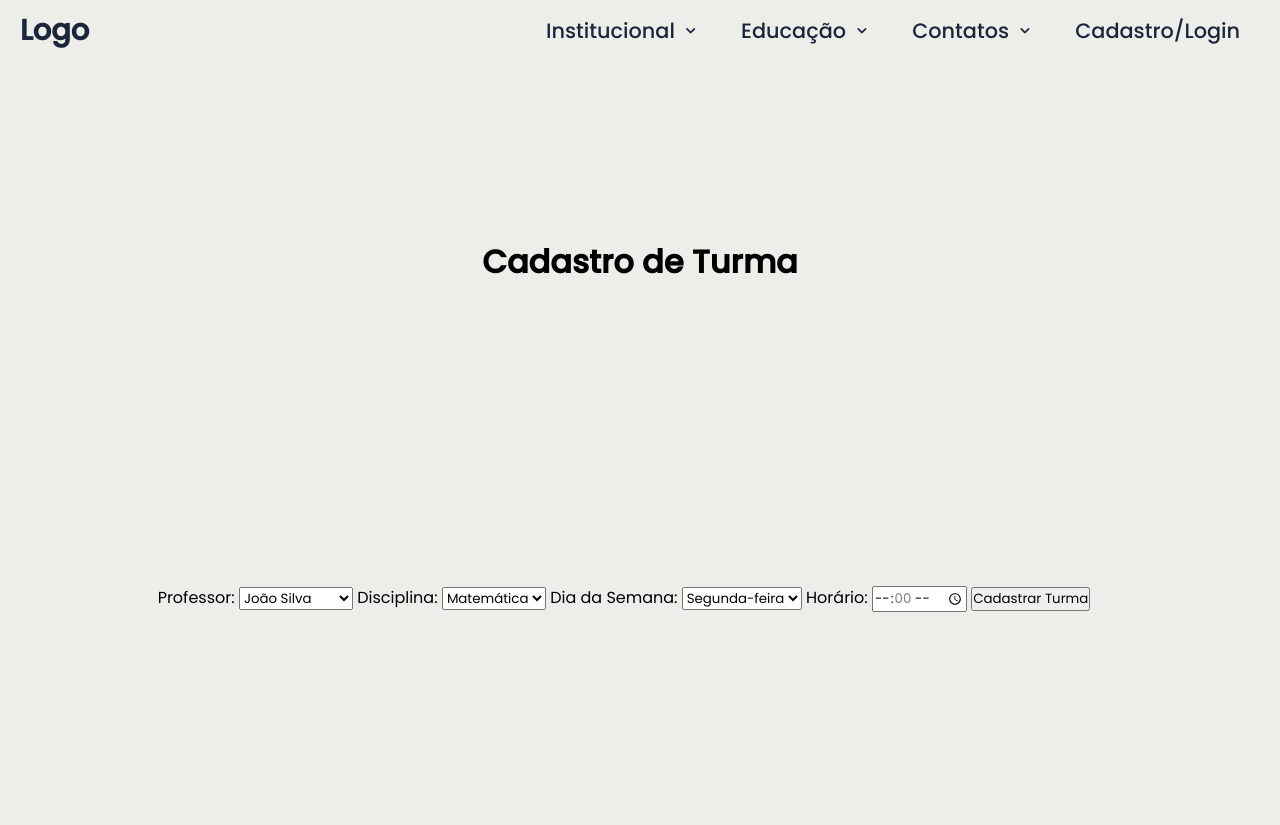
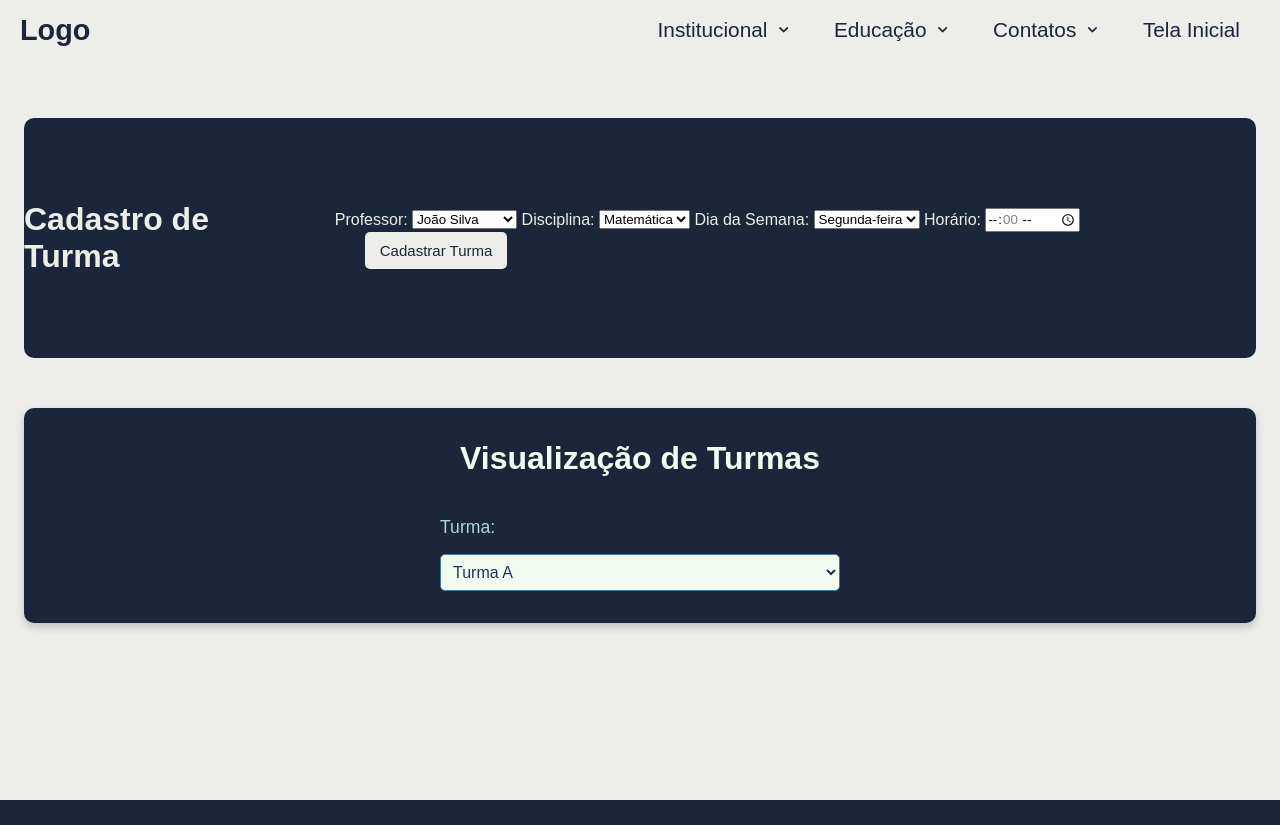
Before and after one commit to JolivanAbreu/School-Management-System, a PHP site: page /CTurmas.php in a window 1280 px wide. After the commit the page ends 800 px from the top, so only its background shows below. Run offline with PHP 8.4, Linux system fonts and the light colour scheme; data comes from the database, SQL or seed files in the repository.

Commit message:
Sistema de Gerenciamento Escolar

```diff
--- a/Sistema/Admin.php
+++ b/Sistema/Admin.php
@@ -81,7 +81,7 @@
                 <div class="card__data">
                     <span class="card__description">Gerenciamento</span>
                     <h2 class="card__title">Alunos</h2>
-                    <a href="./Alunos.php" class="card__button">Gerenciar...</a>
+                    <a href="./CAlunos.php" class="card__button">Gerenciar...</a>
                 </div>
             </article>
 
--- a/Sistema/CTurmas.php
+++ b/Sistema/CTurmas.php
@@ -19,11 +19,9 @@
     <script nomodule
         src="https://unpkg.com/ionicons@7.1.0/dist/ionicons/ionicons.js"></script>
 
-    <link rel="stylesheet" href="./css/School.css">
-    <link rel="stylesheet" href="./css/Cards.css">
-    <link rel="stylesheet" href="./css/Turma/Turma.css">
+    <link rel="stylesheet" href="./css/Turma/CTurma.css">
 
-    <title>Cadastro de Turmas</title>
+    <title>Gerenciamento de Turmas</title>
 </head>
 
 <body>
@@ -64,8 +62,8 @@
                         <li><a href="#">Fale Conosco</a></li>
                     </ul>
                 </li>
-                <li class="Nav-item"><a href="./Login.php"
-                        class="Nav-item">Cadastro/Login</a></li>
+                <li class="Nav-item"><a href="./Admin.php"
+                        class="Nav-item">Tela Inicial</a></li>
             </ul>
 
         </div>
@@ -73,10 +71,10 @@
     </header>
     <!-- NAVBAR -->
 
-    <!-- INFORMAÇÕES -->
+    <!-- CADASTRO -->
 
     <<div class="background-container">
-        <div class="container">
+        <div class="Container">
             <h1>Cadastro de Turma</h1>
             <form method="post" action="./php/Turma/CTurmaCadastro.php" id="form-turma">
                 <label for="professor">Professor:</label>
@@ -97,14 +95,28 @@
                 <label for="horario">Horário:</label>
                 <input type="time" id="horario" name="horario" step="3600">
 
-                <button type="submit">Cadastrar Turma</button>
+                <button type="submit" class="Button">Cadastrar Turma</button>
             </form>
 
             <div id="turmas-cadastradas"></div>
         </div>
         </div>
 
-    <!-- INFORMAÇÕES -->
+        <!-- CADASTRO -->
+
+        <!-- VISUALIZAÇÃO DAS TURMAS -->
+
+        <div class="VT">
+            <h1 class="VT_h1">Visualização de Turmas</h1>
+            <form method="post" action="./php/Aluno/CAluno.php" class="VT_Form">
+                <label for="turma" class="VT_Label">Turma:</label>
+                <select id="turma" name="turma">
+                    <?php include('./php/Turma/ListarTurmas.php'); ?>
+                </select>
+            </form>
+        </div>
+
+        <!-- VISUALIZAÇÃO DAS TURMAS -->
 
 
         <!-- BOTÃO DE ROLAGEM -->
--- /dev/null
+++ b/Sistema/css/Turma/CTurma.css
@@ -0,0 +1,198 @@
+* {
+    margin: 0;
+    padding: 0;
+    box-sizing: border-box;
+    font-family: 'Poppins', sans-serif;
+}
+
+body {
+    margin: 0;
+    padding: 0;
+    font-family: 'Poppins', sans-serif;
+    background: #edede9;
+}
+
+/*  NAVBAR  */
+/* NAVBAR*/
+.Navbar {
+    width: 100%;
+    position: fixed;
+    background: #edede9;
+    display: flex;
+    justify-content: space-between;
+    align-items: center;
+    height: 60px;
+    padding: 0 20px;
+    top: 0;
+    z-index: 1000;
+    transition: 0.3s ease-in-out;
+}
+
+.Logo {
+    font-size: 1.8em;
+    font-weight: 800;
+    text-decoration: none;
+    color: #1b263b;
+}
+
+.Nav-menu {
+    display: flex;
+    list-style: none;
+}
+
+.Nav-menu .Nav-item a {
+    height: 100%;
+    display: block;
+    color: #1b263b;
+    padding: 0 20px;
+    text-decoration: none;
+    font-size: 1.3em;
+    font-weight: 500;
+}
+
+.Nav-menu .Nav-item:hover a {
+    color: #1b263b;
+    background: #edede9;
+}
+
+.Nav-menu .Nav-item ul {
+    position: absolute;
+    list-style: none;
+    display: none;
+    padding: 5px 0;
+}
+
+.Nav-menu .Nav-item:hover ul {
+    display: block;
+    background: #edede9;
+}
+
+.Nav-menu .Nav-item ul li a {
+    color: #1b263b;
+    padding: 10px 20px;
+    display: block;
+}
+
+.Nav-menu .Nav-item ul li:hover a {
+    color: #edede9;
+    background: #1b263b;
+}
+
+/* Responsive Menu */
+.Hamburger {
+    display: none;
+    font-size: 2em;
+    cursor: pointer;
+    color: #1b263b;
+}
+
+/* Media Query for Responsiveness */
+@media screen and (max-width: 768px) {
+    .Nav-menu {
+        display: none;
+        flex-direction: column;
+        position: absolute;
+        top: 60px;
+        right: 0;
+        width: 100%;
+        background: #edede9;
+        z-index: 999;
+    }
+
+    .Nav-menu.active {
+        display: flex;
+    }
+
+    .Nav-item {
+        text-align: center;
+    }
+
+    .Hamburger {
+        display: block;
+    }
+}
+
+/*  NAVBAR  */
+
+
+/* CADASTRO */
+
+.Container {
+    display: flex;
+    justify-content: center;
+    align-items: center;
+    gap: 2rem;
+    margin-top: 100px;
+    margin-inline: 1.5rem;
+    height: 30vh;
+    border-radius: 10px;
+    color: #edede9;
+    background-color: #1b263b;
+}
+
+.Button {
+    background-color: #edede9;
+    color: #1b263b;
+    padding: 10px 15px;
+    border-radius: 5px;
+    margin-left: 30px;
+    border: none;
+    cursor: pointer;
+    font-size: 15px;
+}
+
+/* CADASTRO */
+
+/* VISUALIZAÇÃO DAS TURMAS */
+
+.VT {
+    display: flex;
+    flex-direction: column;
+    align-items: center;
+    gap: 1.5rem;
+    margin-top: 50px;
+    margin-inline: 1.5rem;
+    padding: 2rem;
+    border-radius: 10px;
+    color: #edede9;
+    background-color: #1b263b;
+    box-shadow: 0 4px 8px rgba(0, 0, 0, 0.2);
+}
+
+.VT_h1 {
+    font-size: 2rem;
+    color: #f1faee;
+    margin-bottom: 1rem;
+}
+
+.VT_Form {
+    display: flex;
+    flex-direction: column;
+    gap: 1rem;
+    width: 100%;
+    max-width: 400px;
+}
+
+.VT_Label {
+    font-size: 1.1rem;
+    color: #a8dadc;
+}
+
+#turma {
+    padding: 0.5rem;
+    font-size: 1rem;
+    border: 1px solid #457b9d;
+    border-radius: 5px;
+    background-color: #f1faee;
+    color: #1d3557;
+    outline: none;
+    transition: border-color 0.3s ease;
+}
+
+#turma:focus {
+    border-color: #1d3557;
+    box-shadow: 0 0 5px rgba(29, 53, 87, 0.5);
+}
+
+
+/* VISUALIZAÇÃO DAS TURMAS */
--- a/Sistema/css/Turma/Turma.css
+++ /dev/null
@@ -1,2 +0,0 @@
-/*  NAVBAR  */
-/*  NAVBAR  */
--- a/Sistema/js/Turma.js
+++ b/Sistema/js/Turma.js
@@ -26,3 +26,34 @@
         })
         .catch(error => console.error('Erro ao carregar dados:', error));
 });
+
+// Fetch turmas via AJAX
+document.addEventListener('DOMContentLoaded', () => {
+    console.log('Iniciando carregamento das turmas...');
+    fetch('./php/Turma/ListarTurmas.php')
+        .then(response => {
+            console.log('Resposta bruta:', response);
+            if (!response.ok) {
+                throw new Error(`Erro HTTP: ${response.status}`);
+            }
+            return response.json();
+        })
+        .then(data => {
+            console.log('Dados JSON recebidos:', data);
+            const turmaSelect = document.getElementById('turma');
+            if (!Array.isArray(data)) {
+                throw new Error('Resposta JSON inválida. Esperado um array.');
+            }
+            data.forEach(turma => {
+                const option = document.createElement('option');
+                option.value = turma.id;
+                option.textContent = turma.nome;
+                turmaSelect.appendChild(option);
+            });
+            console.log('Carregamento concluído.');
+        })
+        .catch(error => {
+            console.error('Erro capturado:', error);
+            alert('Erro ao carregar as turmas. Verifique a conexão com o servidor.');
+        });
+});
--- /dev/null
+++ b/Sistema/php/Turma/ListarTurmas.php
@@ -0,0 +1,31 @@
+<?php
+header('Content-Type: application/json; charset=utf-8');
+
+$servername = "localhost";
+$username = "root";
+$password = "";
+$dbname = "shoolmanagerdb";
+
+$conn = new mysqli($servername, $username, $password, $dbname);
+
+if ($conn->connect_error) {
+    echo json_encode(["success" => false, "message" => "Falha na conexão com o banco de dados.", "error" => $conn->connect_error]);
+    exit;
+}
+
+$query = "SELECT IdTurma, Nome FROM Turmas";
+$result = $conn->query($query);
+
+if (!$result) {
+    echo json_encode(["success" => false, "message" => "Erro ao buscar turmas.", "error" => $conn->error]);
+    exit;
+}
+
+$turmas = [];
+while ($row = $result->fetch_assoc()) {
+    $turmas[] = ["id" => $row['IdTurma'], "nome" => $row['Nome']];
+}
+
+$conn->close();
+
+echo json_encode($turmas);
```
Also changed, not shown: Sistema/CAlunos.php (renamed from Sistema/Alunos.php, +7 -6 lines), Sistema/php/Turma/CTurmaCadastro.php (+28 -8 lines), Sistema/js/Aluno.js (added), Sistema/php/Aluno/CAluno.php (added).
